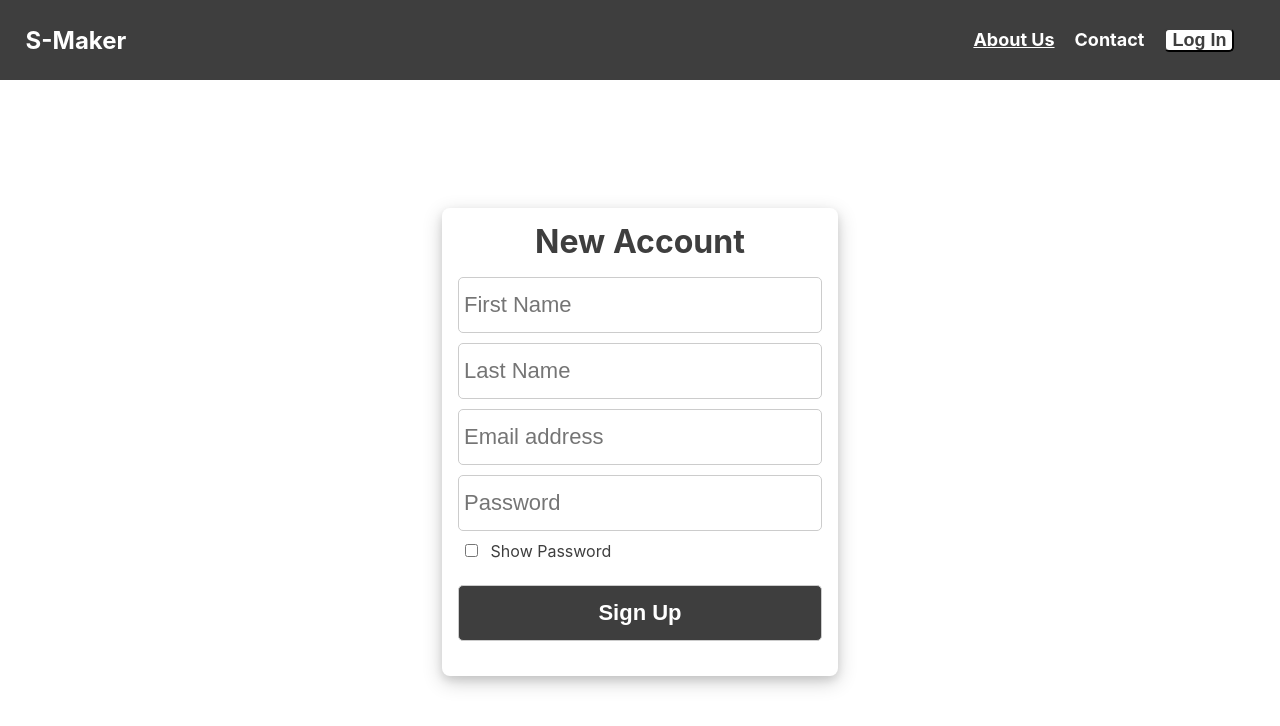
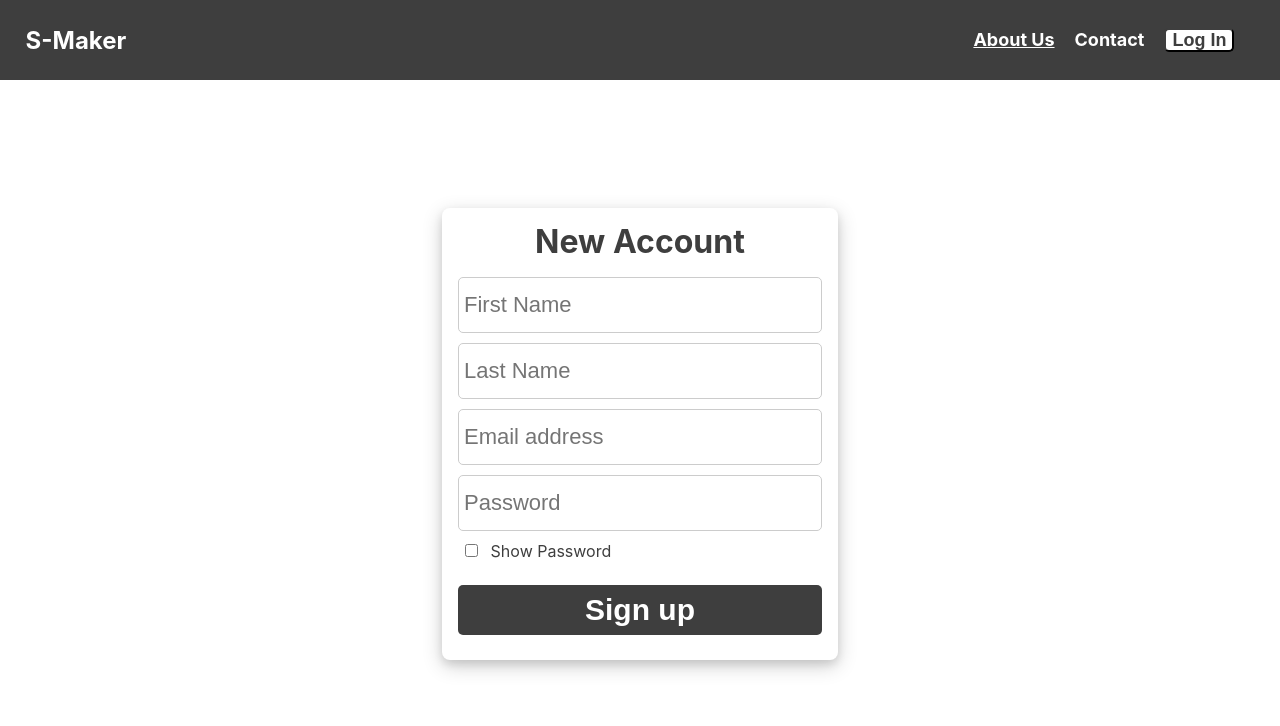
Before and after one commit to JeanPaul-AbiZeid/survey, a React (Create React App) app in the folder survey-react/: page /Signup in a window 1280 px wide. Shown: the top 726 px of the page. Built offline with nearby package versions, Linux system fonts and the light colour scheme.

Commit message:
implementing axios to sign up

```diff
--- a/survey-react/src/App.js
+++ b/survey-react/src/App.js
@@ -2,6 +2,7 @@ import './App.css';
 import { BrowserRouter, Routes, Route } from "react-router-dom";
 import Login from './components/Login'
 import Signup from './components/Signup'
+import Surveys from './components/Surveys'
 
 function App() {
   return (
@@ -19,6 +20,12 @@ function App() {
           <Signup />
           </>
         }></Route>
+
+        <Route path='/Surveys' element={
+          <>
+          <Surveys />
+          </>
+        }></Route>
       </Routes>
 
     </BrowserRouter>
--- a/survey-react/src/components/Login.js
+++ b/survey-react/src/components/Login.js
@@ -47,7 +47,7 @@ const Login = () => {
                           .then(function (response) {
                             var token = response.data.authorisation.token
                             localStorage.setItem("jwt", token);
-                            Navigation("/Signup")
+                            Navigation("/Surveys")
                             console.log(response)
 
                           })
--- a/survey-react/src/components/Signup.js
+++ b/survey-react/src/components/Signup.js
@@ -1,9 +1,16 @@
 import React from "react";
 import '../App.css';
-import { Link } from "react-router-dom";
+import { Link, useNavigate } from "react-router-dom";
 import Button from "./Button";
+import { useState } from "react";
+import axios from 'axios';
 
 const Signup = () => {
+    const [first_name, setFname] = useState("");
+    const [last_name, setLname] = useState("");
+    const [email, setEmail] = useState("");
+    const [password, setPassword] = useState("");
+    const Navigation = useNavigate();
   return (
     <div>
         <nav className="top-nav">
@@ -20,12 +27,42 @@ const Signup = () => {
             <div className="form-container">
                 <h1>New Account</h1>
                 <form id="form">
-                    <input type="text" placeholder="First Name" id="first_name"/><br/>
-                    <input type="text" placeholder="Last Name" id="last_name"/><br/>
-                    <input type="text" placeholder="Email address" id="email"/><br/>
-                    <input type="password" placeholder="Password" id="password"/>
+                    <input type="text" placeholder="First Name" id="first_name" onChange={(e) => {setFname(e.target.value);}}/><br/>
+                    <input type="text" placeholder="Last Name" id="last_name" onChange={(e) => {setLname(e.target.value);}}/><br/>
+                    <input type="text" placeholder="Email address" id="email" onChange={(e) => {setEmail(e.target.value);}}/><br/>
+                    <input type="password" placeholder="Password" id="password" onChange={(e) => {setPassword(e.target.value);}}/>
                     <div id="pass"><input type="checkbox" id="toggle"/>Show Password</div>
-                    <input type="submit" id = "sign_up" className="btn btn-gray" value="Sign Up"/>
+                    <button type="submit" id = "sign_up" className="btn btn-gray" onClick={
+                        function onSubmit(e){
+                        e.preventDefault();
+
+                        let data = new FormData();
+
+                        data.append('first_name', first_name);
+                        data.append('last_name', last_name);
+                        data.append('email', email);
+                        data.append('password', password);
+
+                        axios({
+                            method: 'post',
+                            url: 'http://127.0.0.1:8000/api/register',
+                            data: data,
+                        })
+                        .then(function (response) {
+                        if(response.data.message == "error"){
+                            alert("email already used or incorrect email format")
+                        }
+
+                        var token = response.data.authorisation.token
+                        localStorage.setItem("jwt", token);
+                        Navigation("/Surveys")
+                        })
+
+                        .catch(function (error){
+                        console.log(error);
+                        })
+
+                        }}>Sign up</button>
                 </form>
             </div>
         </div>
--- /dev/null
+++ b/survey-react/src/components/Surveys.js
@@ -0,0 +1,10 @@
+import React from "react";
+import '../App.css';
+
+const Surveys = () => {
+    return (
+      <h2>test</h2>
+    );
+  };
+
+export default Surveys;
```
